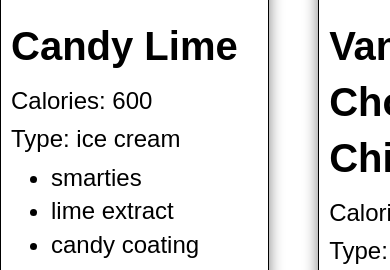
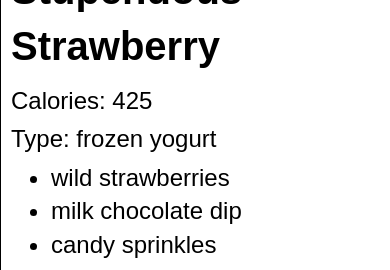
Before and after one commit to max1755/COMP1073JSLesson10, a plain HTML site: page index.html in a window 390 px wide. Shown: the part 997-1267 px from the top of the page. Drawn offline with Linux system fonts and the light colour scheme.

Commit message:
Update styles.css

```diff
--- a/css/styles.css
+++ b/css/styles.css
@@ -38,6 +38,13 @@ section article {
 	padding: 10px;
 	width: 80%;
 }
+
+@media only screen and (max-width: 600px) {
+	section {
+	  grid-template-columns: auto auto;
+	}
+  }
+
 article img {
 	display: block;
 	height: 150px;
```
